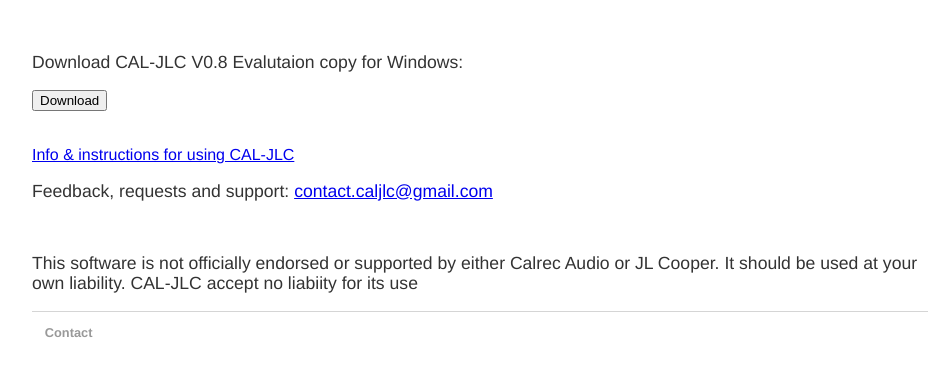
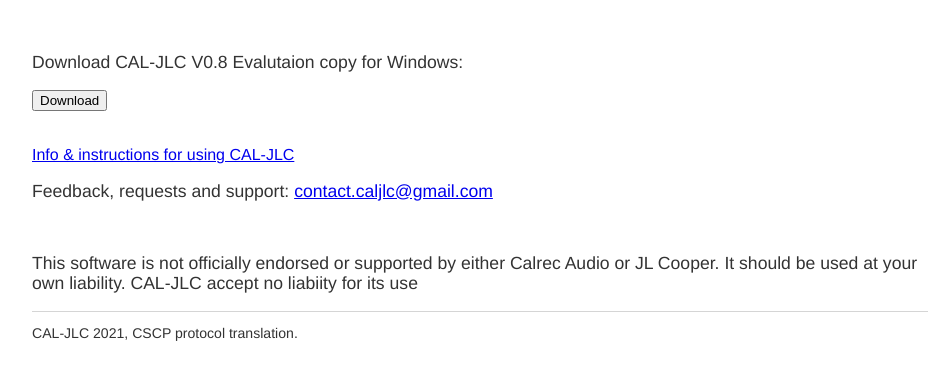
Before and after one commit to caljlc/CAL-JLC, a Jekyll site: the page built from docs/index.html, in a window 1280 px wide, cut to the strip 616-1017 px from the top of the page. Shown: the top 380 px of the strip, without its empty margins (160-1107 px from the left). Built offline with Jekyll 4.4.1, drawn with Linux system fonts in a browser that asks for light colours.

Commit message:
Update default.html

```diff
--- a/docs/_layouts/default.html
+++ b/docs/_layouts/default.html
@@ -28,9 +28,10 @@
 
 			<footer>
 	    			<ul>
-	        			<li><a href="mailto:contact.caljlc@gmail.com">Contact</a></li>
+	        			<!--<li><a href="mailto:contact.caljlc@gmail.com">Contact</a></li>-->
 
 				</ul>
+				<p>CAL-JLC 2021, CSCP protocol translation.</p>
 			</footer>
 		</body>
 	</html>
```
